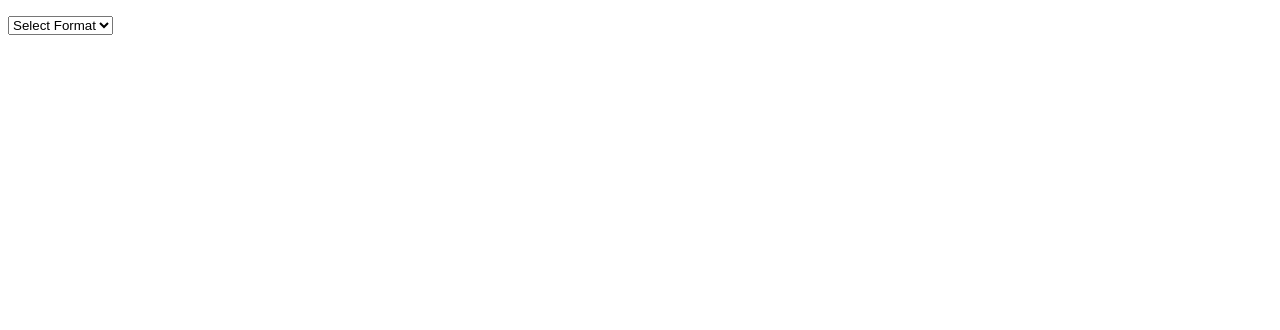
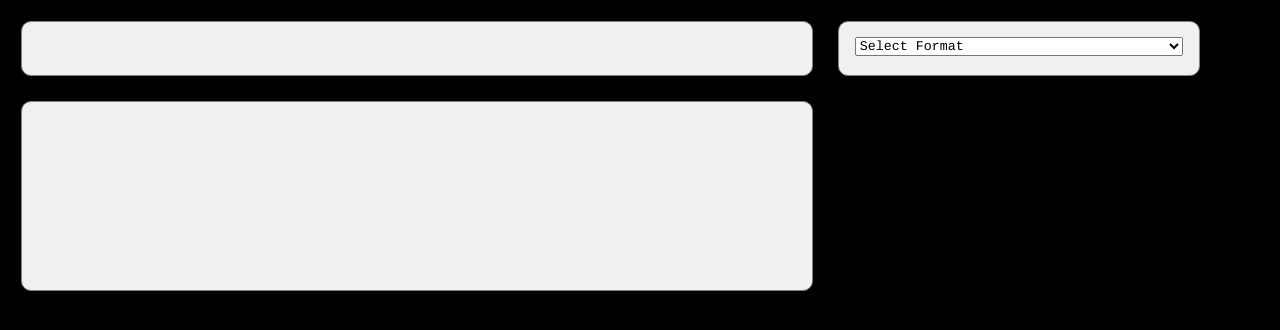
Before and after one commit to ficshelf/tst6, a website built with webpack: page index.html in a window 1280 px wide. Built offline with nearby package versions, Linux system fonts and the light colour scheme.

Commit message:
all working

```diff
--- /dev/null
+++ b/css/css.css
@@ -0,0 +1,54 @@
+pre, body, code, select  {font-family: 'Cousine'}
+html {
+  background-color: black;
+}
+
+.round {
+  padding: 1.25%;
+  -webkit-border-radius: 10px;
+  -moz-border-radius: 10px;
+  border-radius: 10px;
+  border: 1px solid grey;
+}
+
+select#format {width: 100%}
+
+@media (min-width: 640px) {
+  .longside {
+    display: inline-block;
+    position: relative;
+    margin: 1%;
+    float: left;
+    width: 60%;
+    min-height: 22px;
+    background-color: #f0f0f0;
+  }
+	.shortside {
+	    display: inline-block;
+	    position: relative;
+	    margin: 1%;
+	    float: left;
+	    width: 26%;
+	    min-height: 22px;
+	    background-color: #f0f0f0;
+	}
+}
+@media (max-width: 640px) {
+	* {font-size: 12.3px}
+	.longside {
+	    display: inline-block;
+	    position: relative;
+	    margin: 1%;
+	    width: 95%;
+	    min-height: 22px;
+	    background-color: #f0f0f0;
+	}
+	.shortside {
+	    display: inline-block;
+	    position: relative;
+	    margin: 1%;
+	    width: 95%;
+	    min-height: 22px;
+	    background-color: #f0f0f0;
+	}
+}
--- a/index.html
+++ b/index.html
@@ -1,17 +1,22 @@
 <!DOCTYPE html>
 <html lang="en">
 <head>
-    <meta charset="UTF-8">
-    <title>Webpack and Babel integration example</title>
-<link rel="stylesheet" href="//cdnjs.cloudflare.com/ajax/libs/highlight.js/9.2.0/styles/default.min.css">
+  <meta charset="UTF-8">
+  <title>Test</title>
+  <link href='https://fonts.googleapis.com/css?family=Cousine' rel='stylesheet' type='text/css'>`
+  <link rel="stylesheet" href="//cdnjs.cloudflare.com/ajax/libs/highlight.js/9.2.0/styles/default.min.css">
+  <link rel="stylesheet" href="/css/css.css">
 </head>
 <body>
-  <p id="url-info"></p>
-  <select id="format" onChange="Bundle.getdata(this);">
+  <pre id="url-info" class="longside round"></pre>
+  <div class="shortside round ">
+  <select id="format" onChange="Bundle.getData(this);">
     <option value="" default >Select Format</option>
     <option value="json">JSON</option>
     <option value="xml">XML</option>
   </select>
+  </div>
+  <div class="longside round">
   <pre id="headers">
       <!-- headers here -->
   </pre>
@@ -20,12 +25,7 @@
       <!-- data goes here -->
     </code>
   </pre>
+  </div>
 </body>
     <script src="build/bundle.js"></script>
-<!-- <script>
-  window.onload = function () {
-    Bundle.getdata();
-  };
-</script>
--->
 </html>
--- a/src/main.js
+++ b/src/main.js
@@ -1,46 +1,44 @@
-//import $ from 'jquery';
 import * as hljs from 'highlight.js';
 
-function  getdata(v) {
-  //const r = document.getElementById('format').options[document.getElementById('format').selectedIndex].text;
-  //console.log(r);
+function displayData(req, xhr) {
+  let doc = xhr.responseText;
+  let headers = xhr.getResponseHeader('Content-Type');
+  let status = xhr.status;
+  if (headers == "application/xml") doc = doc.replace(/</g,"&lt;"); // Gotta escape those "<"
+  document.getElementById('url-info').innerHTML = "GET "+req;
+  document.getElementById('headers').innerHTML = 'HTTP '+status+ "\n"+'Content-Type: ' + headers + "\n"
+  document.getElementById('response').innerHTML = doc;
+  hljs.highlightBlock(document.getElementById('response'));
+};
 
-  const t = v.options[v.selectedIndex].text;
-  console.log(t);
+function  getData(v) {
+
+  //remove the very first option of the drop down AFTER the first AJAX call, to ensure we dont have an invalid one there anymore.
+  if (v.length == 3) v.remove(0);
+
+  const that = v.options[v.selectedIndex].text;
+
   let req = '';
 
-  switch (t) {
+  switch (that) {
     case 'JSON':
-      req = 'http://localhost:3000/response.json';
+      req = '/response.json';
       ajax.load(req, function(xhr) {
-        let doc = xhr.responseText;
-        let headers = xhr.getResponseHeader('Content-Type');
-        let status = xhr.status;
-        document.getElementById('url-info').innerHTML = "GET "+req;
-        document.getElementById('headers').innerHTML = 'HTTP '+status+ "\n"+'Content-Type: ' + headers + "\n"
-        document.getElementById('response').innerHTML = doc;
-        hljs.highlightBlock(document.getElementById('response'));
+	displayData(req, xhr);
       });
       break;
     case 'XML':
-      req = 'http://localhost:3000/response.xml';
+      req = '/response.xml';
       ajax.load(req, function(xhr) {
-        let doc = xhr.responseText;
-        let headers = xhr.getResponseHeader('Content-Type');
-        let status = xhr.status;
-        doc = doc.replace(/</g,"&lt;"); // THAT IS THE ONLY DIFF. DRY THIS CODE!
-        document.getElementById('url-info').innerHTML = "GET "+req;
-        document.getElementById('headers').innerHTML = 'HTTP '+status+ "\n"+'Content-Type: ' + headers + "\n"
-        document.getElementById('response').innerHTML = doc;
-        hljs.highlightBlock(document.getElementById('response'));
+	displayData(req, xhr);
       });
       break;
     default:
-      console.log('rogue select value');
+      throw('rogue select value');
   }
 }
 
-export { getdata };
+export { getData };
 
 
 var ajax = {
--- a/webpack.config.js
+++ b/webpack.config.js
@@ -20,8 +20,11 @@ module.exports = {
         exclude: /node_modules/,
         query: {
           presets: 'es2015',
-        }
-
+        },
+      },
+      {
+        test: /\.css$/,
+        loaders: ["style", "css"]
       }
     ]
   }
```
Also changed, not shown: package.json (+5 -2 lines), 1 other file.
